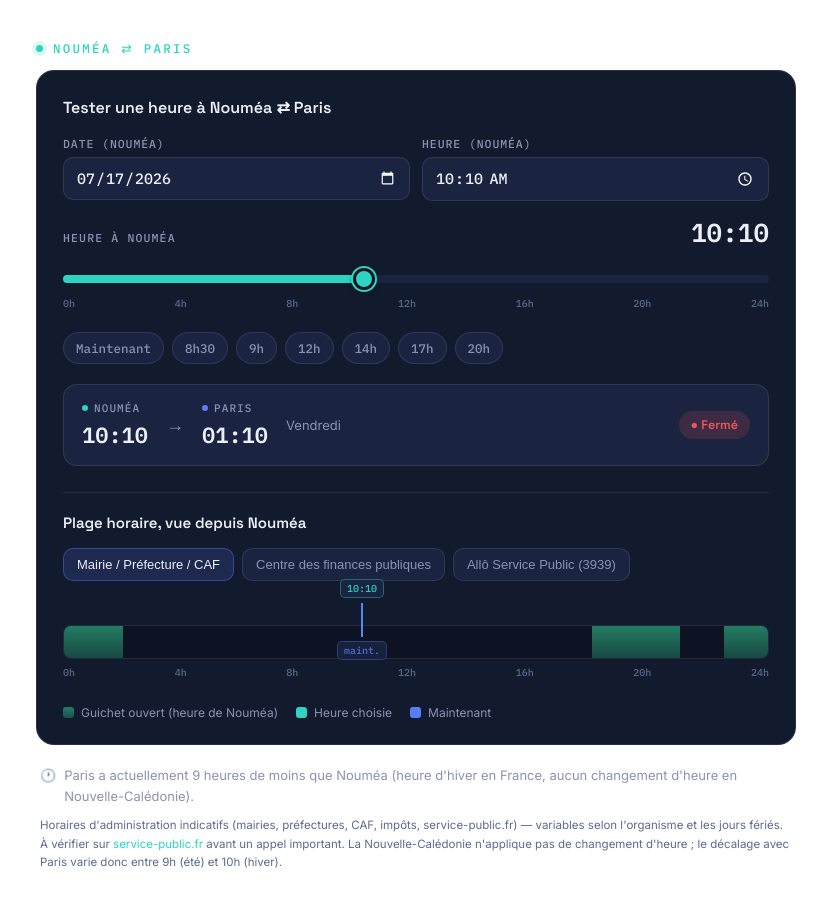
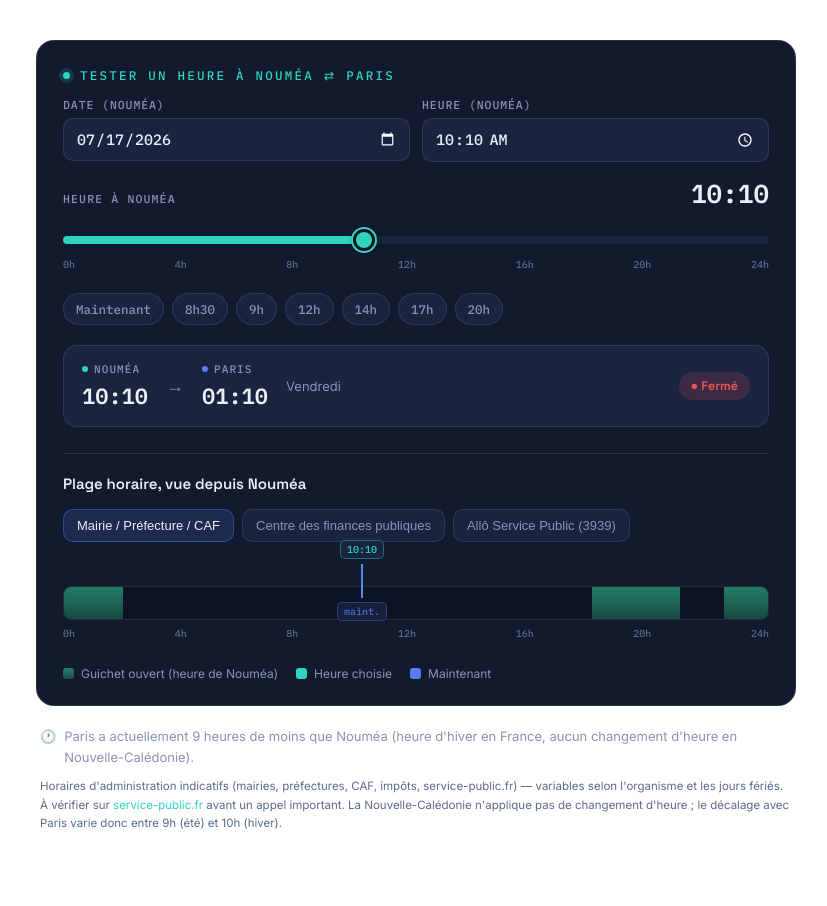
Before and after one commit to jacqueslorella/horaire-NC-FR, a plain HTML site: page index.html in a window 1280 px wide. Shown: the whole page, without its empty margins (224-1051 px from the left). Drawn offline with Linux system fonts and the light colour scheme.

Commit message:
Update index.html

```diff
--- a/index.html
+++ b/index.html
@@ -222,11 +222,9 @@ input[type="range"].time-slider::-moz-range-track{
 <body>
 <div class="shell">
 
-  <div class="eyebrow">Nouméa ⇄ Paris</div>
-
   <!-- PICKER + TIMELINE (cadre unique) -->
   <div class="card">
-    <h2>Tester une heure à Nouméa ⇄ Paris</h2>
+    <div class="eyebrow">Tester un heure à Nouméa ⇄ Paris</div>
     <div class="picker-row">
       <div class="field">
         <label for="dateInput">Date (Nouméa)</label>
```
